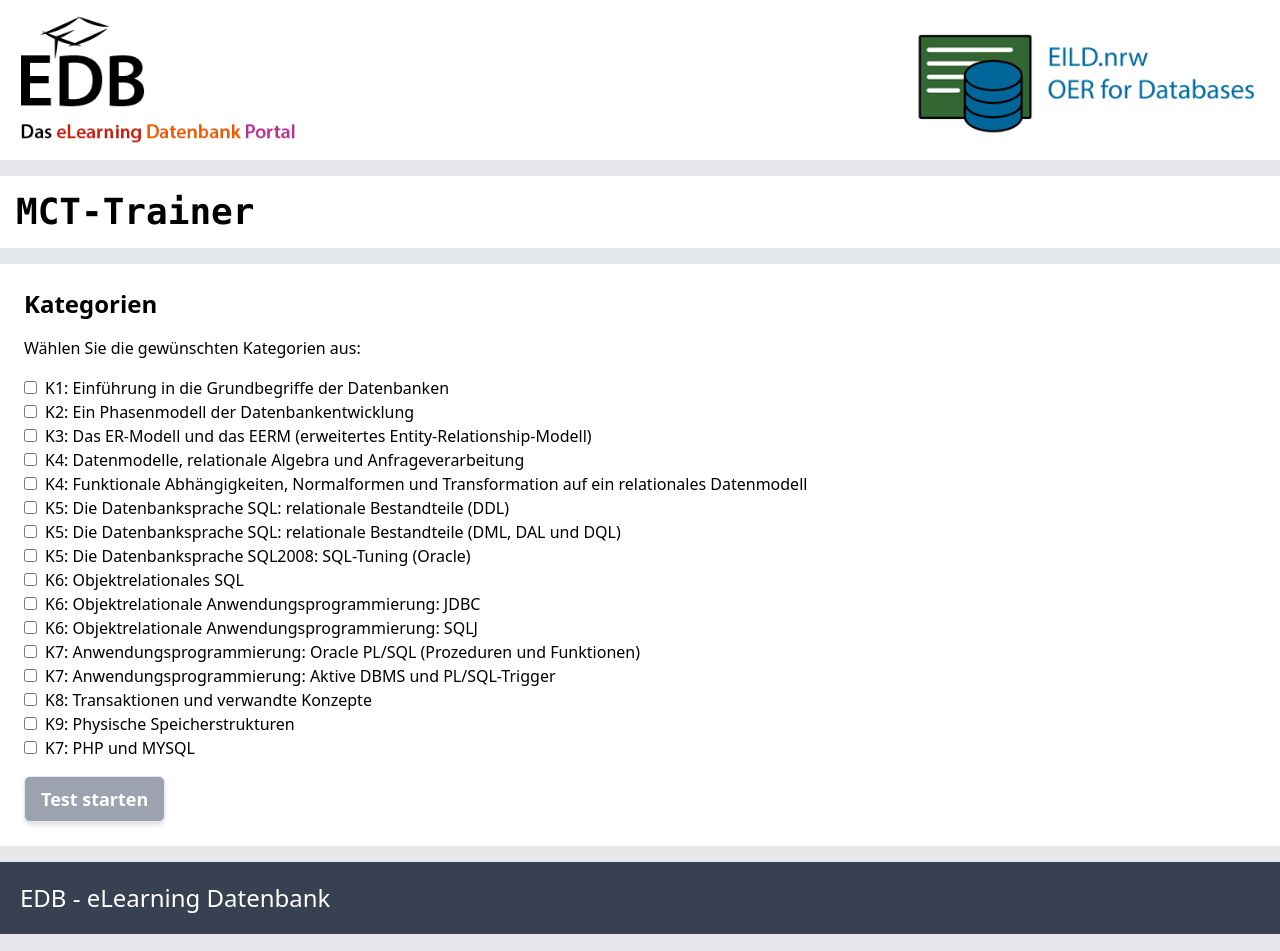
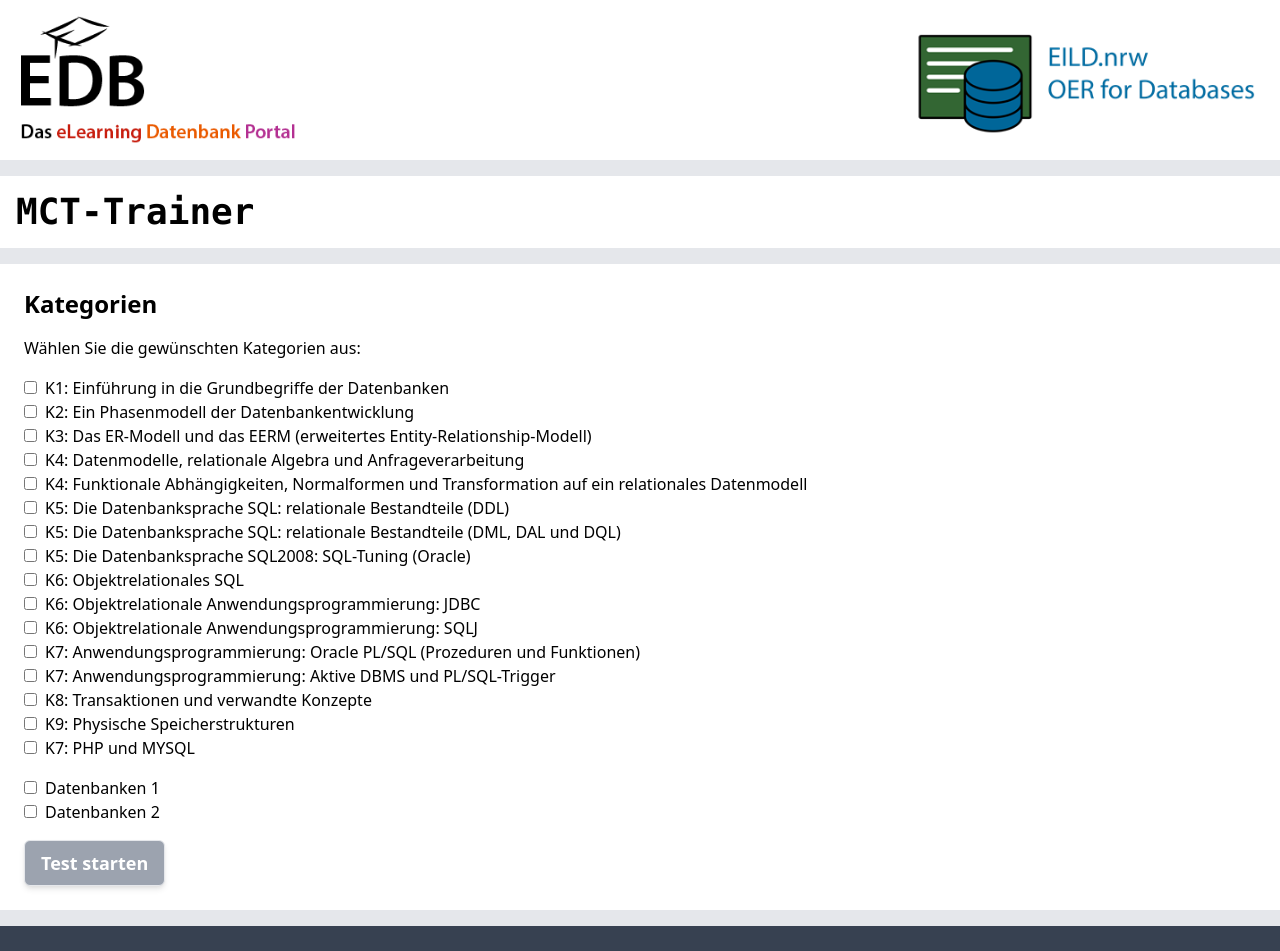
Before and after one commit to orca-nrw/mct-trainer, a React (Create React App) app: page /#/quiz/categories in a window 1280 px wide. Shown: the top 951 px of the page. Built offline with nearby package versions, Linux system fonts and the light colour scheme.

Commit message:
Added toggle groups

```diff
--- a/src/Components/UI/CheckboxList.tsx
+++ b/src/Components/UI/CheckboxList.tsx
@@ -1,4 +1,6 @@
 import React from 'react'
+
+const lastDB1Index = 7
 
 interface PropTypes {
   entries: string[]
@@ -11,7 +13,7 @@ export default function CheckboxList({
   checked,
   setChecked,
 }: PropTypes) {
-  const handleOnChange = (position: number) => {
+  function handleOnChange(position: number) {
     const updatedCheckedState = checked.map((item, index) =>
       index === position ? !item : item
     )
@@ -19,8 +21,52 @@ export default function CheckboxList({
     setChecked(updatedCheckedState)
   }
 
+  const db1FullyChecked = checked
+    .filter((_, index) => index <= lastDB1Index)
+    .every((val) => val === true)
+  const db2FullyChecked = checked
+    .filter((_, index) => index > lastDB1Index)
+    .every((val) => val === true)
+
+  function handleDB1Change() {
+    if (db1FullyChecked) {
+      // Toggle off
+      const oldState = [...checked]
+      const newState = oldState.map((isChecked, index) =>
+        index <= lastDB1Index ? false : isChecked
+      )
+      setChecked(newState)
+    } else {
+      // Toggle on
+      const oldState = [...checked]
+      const newState = oldState.map((isChecked, index) =>
+        index <= lastDB1Index ? true : isChecked
+      )
+      setChecked(newState)
+    }
+  }
+
+  function handleDB2Change() {
+    if (db2FullyChecked) {
+      // Toggle off
+      const oldState = [...checked]
+      const newState = oldState.map((isChecked, index) =>
+        index > lastDB1Index ? false : isChecked
+      )
+      setChecked(newState)
+    } else {
+      // Toggle on
+      const oldState = [...checked]
+      const newState = oldState.map((isChecked, index) =>
+        index > lastDB1Index ? true : isChecked
+      )
+      setChecked(newState)
+    }
+  }
+
   return (
-    <ul>
+    <ul className="select-none">
+      {/* Category Checkboxes */}
       {entries.map((value, index) => {
         return (
           <li key={index}>
@@ -40,6 +86,35 @@ export default function CheckboxList({
           </li>
         )
       })}
+      {/* Toggle groups */}
+      <li className="mt-4">
+        <div>
+          <input
+            type="checkbox"
+            name="DB 1"
+            id={`checkbox-db-1`}
+            checked={db1FullyChecked}
+            onChange={handleDB1Change}
+          />
+          <label className="ml-2" htmlFor={`checkbox-db-1`}>
+            Datenbanken 1
+          </label>
+        </div>
+      </li>
+      <li>
+        <div>
+          <input
+            type="checkbox"
+            name="DB 2"
+            id={`checkbox-db-2`}
+            checked={db2FullyChecked}
+            onChange={handleDB2Change}
+          />
+          <label className="ml-2" htmlFor={`checkbox-db-2`}>
+            Datenbanken 2
+          </label>
+        </div>
+      </li>
     </ul>
   )
 }
```
